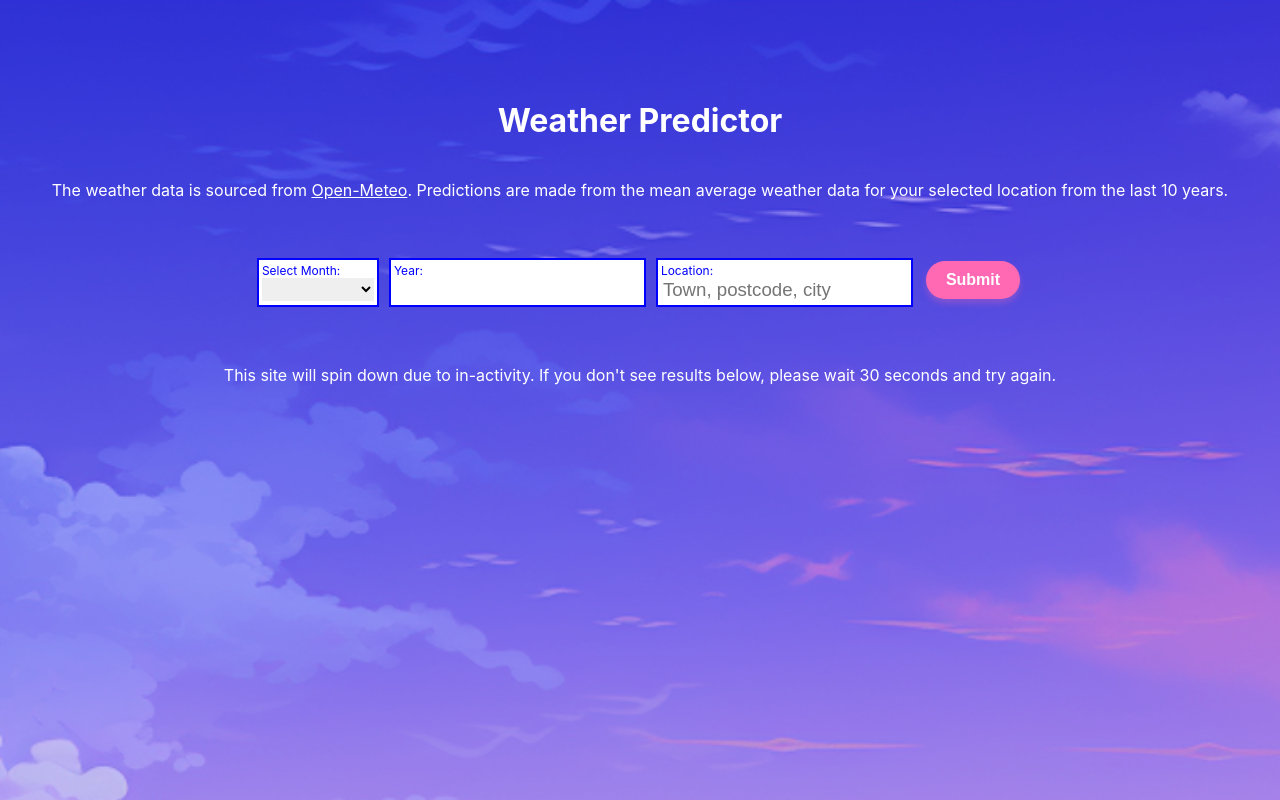
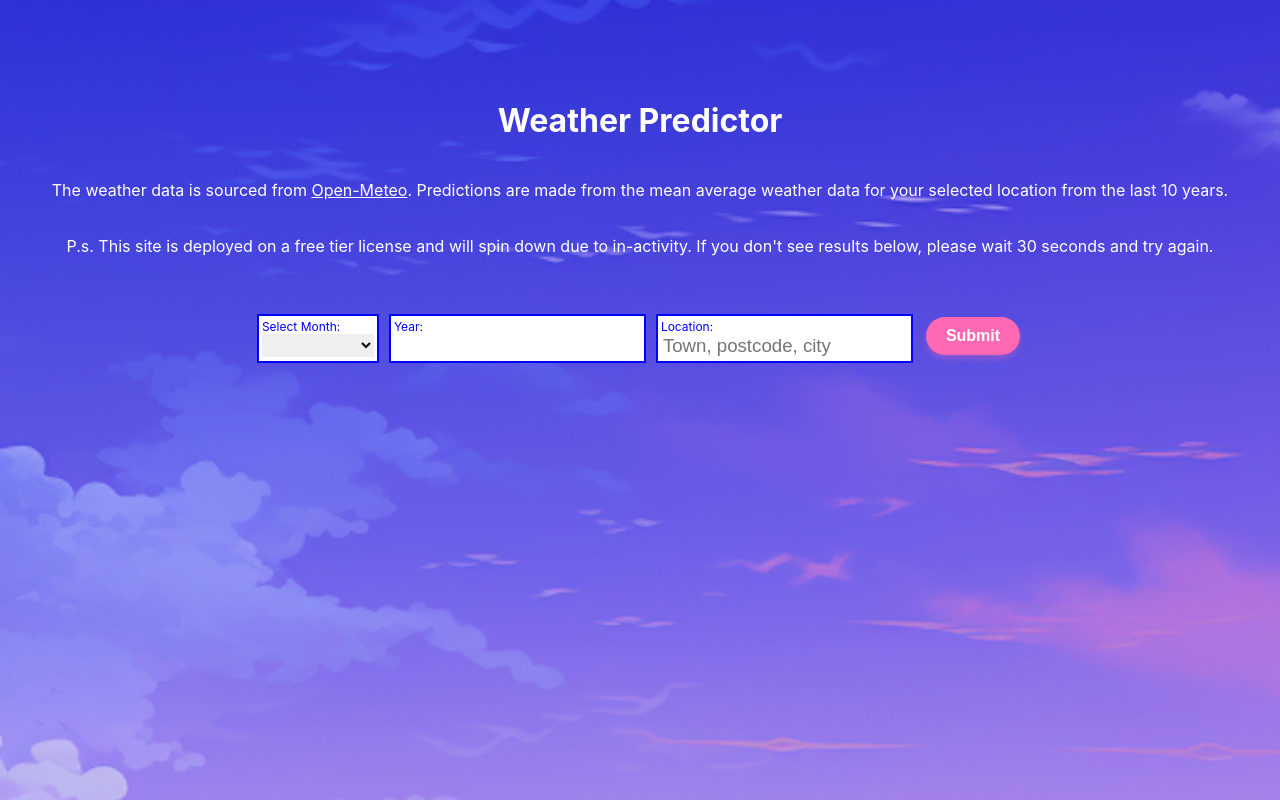
Before and after one commit to sabrinalord/weatherPredictor, a React (Create React App) app: page / in a window 1280 px wide. Built offline with nearby package versions, Linux system fonts and the light colour scheme; the HTML template or start-up script is replaced by a standard one.

Commit message:
update spin down message

```diff
--- a/src/App.js
+++ b/src/App.js
@@ -49,8 +49,9 @@ function App() {
         <h1>Weather Predictor</h1>
         <p>The weather data is sourced from <a href="https://open-meteo.com/">Open-Meteo</a>. Predictions are made from the mean average weather data for your selected location from the last 10 years.  </p>
 
+        <p>P.s. This site is deployed on a free tier license and will spin down due to in-activity. If you don't see results below, please wait 30 seconds and try again. </p>
+
           <WeatherForm onFormSubmit={handleFormSubmit} />
-          <p>This site will spin down due to in-activity. If you don't see results below, please wait 30 seconds and try again. </p>
 
       </div>
 
```
